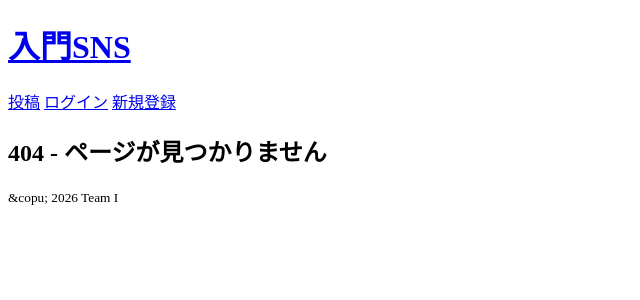
After one commit to raretech-hackathon-team-i/team-i-sns, a Flask app: template SNSApp/templates/error/404.html in a window 1280 px wide. The commit adds this page. Shown: the top 300 px of the page, without its empty margins (0-640 px from the left). Run offline with Flask 2, Linux system fonts and the light colour scheme; the template is opened without the code that fills it, so the values that code supplies are empty; some libraries are stand-ins or nearby versions.

Commit message:
refactor: rename login to top app.py add error 404 and 500 and README.md rewrite

```diff
--- a/SNSApp/app.py
+++ b/SNSApp/app.py
@@ -20,10 +20,12 @@ csrf = CSRFProtect(app)
 
 get_db_pool()
 
+posts: list[str] = []
+
 # ルートログインページ
 @app.route("/")
-def login_view():
-    return render_template("auth/login.html")
+def top_view():
+    return render_template("auth/top.html")
 
 # サインインページ
 @app.get("/signin")
@@ -32,7 +34,7 @@ def signin_view():
 
 # サインイン処理
 @app.route('/signin', methods=['POST'])
-def login_process():
+def signin_process():
     email = request.form.get('email', '').strip()
     password = request.form.get('password', '')
 
@@ -121,5 +123,13 @@ def comment_process(post_id):
     comment = request.form.get("comment", "").strip()
     return redirect(url_for("posts_detail_view", post_id=post_id))
 
+@app.errorhandler(404)
+def not_found(error):
+    return render_template("error/404.html"), 404
+
+@app.errorhandler(500)
+def internal_error(error):
+    return render_template("error/500.html"), 500
+
 if __name__ == "__main__":
     app.run(host="0.0.0.0", port=5000)
--- a/SNSApp/templates/auth/signin.html
+++ b/SNSApp/templates/auth/signin.html
@@ -3,7 +3,7 @@
 {% block extra_css %}<link rel="stylesheet" href="{{url_for('static', filename='css/auth.css')}}">{% endblock %}
 {% block content %}
 <h1>ログイン</h1>
-        <form class="auth-form" method="post">
+<form class="auth-form" method="post" action="{{url_for('signin_process') }}">
           <input type="hidden" name="csrf_token" value="{{ csrf_token() }}">
           <!-- ===== フォームフィールド ===== -->
           <div>
--- a/SNSApp/templates/auth/signup.html
+++ b/SNSApp/templates/auth/signup.html
@@ -4,7 +4,7 @@ extra_css %}<link
   href="{{ url_for('static', filename='css/auth.css')}}"
 />{% endblock %} {% block content %}
 <h1>新規登録</h1>
-<form class="auth-form" method="post">
+<form class="auth-form" method="post" action="{{ url_for('signup_process') }}">
   <input type="hidden" name="csrf_token" value="{{ csrf_token() }}" />
   <div>
     <label>ユーザー名</label>
@@ -32,7 +32,7 @@ extra_css %}<link
 
   <div class="auth-button-container">
     <button class="auth-button" type="submit">新規登録</button>
-    <a class="switch-auth-mode" href="{{ url_for('login_view') }}">
+    <a class="switch-auth-mode" href="{{ url_for('top_view') }}">
       ログインはこちら
     </a>
     {% endblock %}
--- a/SNSApp/templates/common/header.html
+++ b/SNSApp/templates/common/header.html
@@ -1,6 +1,6 @@
 <header class="site-header">
 	<div class="containter">
-		<h1 class="site-title"><a href="{{ url_for('login_view') }}">入門SNS</a></h1>
+		<h1 class="site-title"><a href="{{ url_for('top_view') }}">入門SNS</a></h1>
 		<nav class="nav">
 			<a href="{{ url_for('posts_view') }}">投稿</a>
 			<a href="{{ url_for('signin_view') }}">ログイン</a>
--- /dev/null
+++ b/SNSApp/templates/error/404.html
@@ -0,0 +1,5 @@
+{% extends "base.html" %}
+{% block title%}404{% endblock %}
+{% block content %}
+<h2>404 - ページが見つかりません</h2>
+{% endblock %}
--- /dev/null
+++ b/SNSApp/templates/error/500.html
@@ -0,0 +1,5 @@
+{% extends "base.html" %}
+{% block title %}500{% endblock %}
+{% block content %}
+<h2>500 - サーバーエラーが発生しました</h2>
+{% endblock %}
--- a/SNSApp/templates/post/post_detail.html
+++ b/SNSApp/templates/post/post_detail.html
@@ -18,6 +18,7 @@
   <div class="comment-form">
     {% if post %}
       <form method="POST" action="{{ url_for('comment_process', post_id=post.id) }}">
+      <input type="hidden" name="csrf_token" value="{{ csrf_token() }}">
         <textarea name="comment" rows="3" placeholder="コメントを書く"></textarea>
         <button type="submit">コメント</button>
       </form>
--- a/SNSApp/templates/post/posts.html
+++ b/SNSApp/templates/post/posts.html
@@ -7,6 +7,7 @@
 {% block content %}
 <div class="post-form">
 	<form method="POST" action="{{ url_for('posts_process') }}">
+	<input type="hidden" name="csrf_token" value="{{ csrf_token() }}">
 		<textarea name="content" rows="4" placeholder="今何してる？"></textarea>
 		<button type="submit">投稿</button>
 	</form>
```
Also changed, not shown: README.md, SNSApp/templates/auth/top.html (renamed from SNSApp/templates/auth/login.html).
